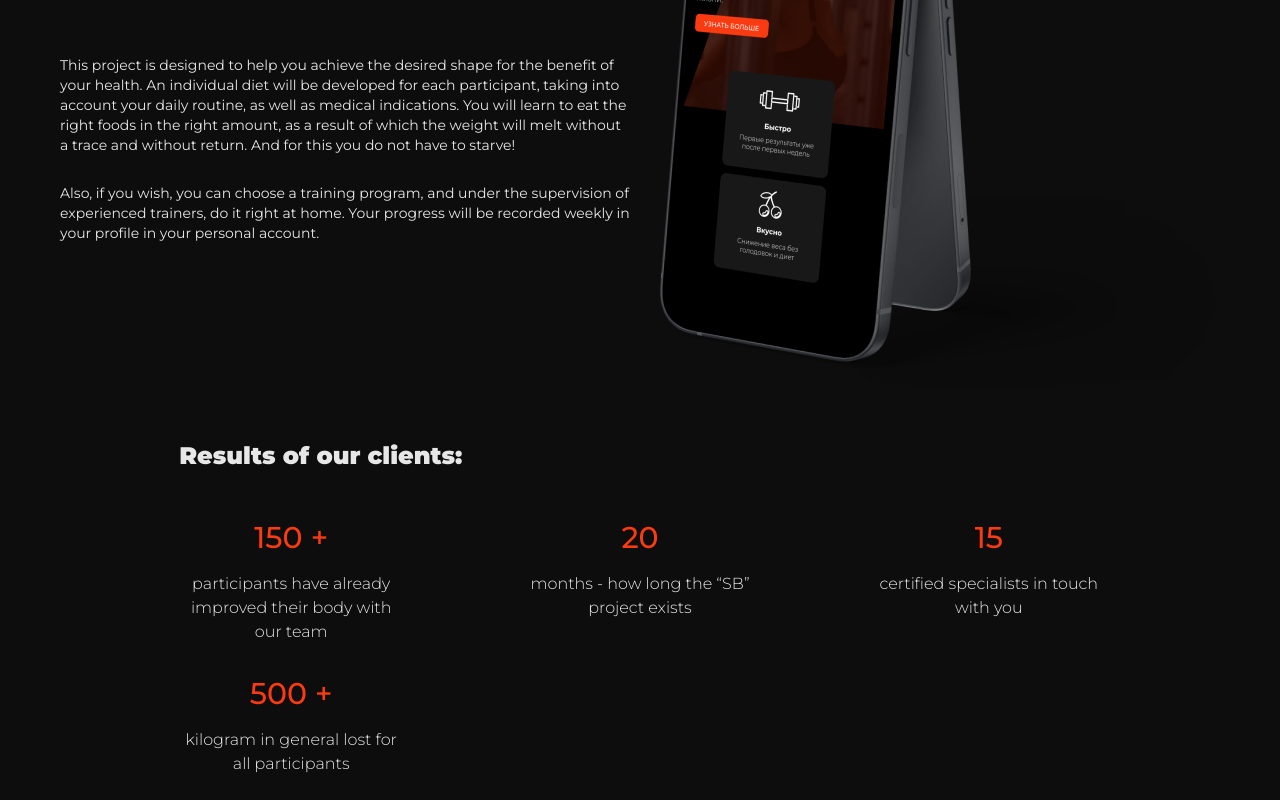
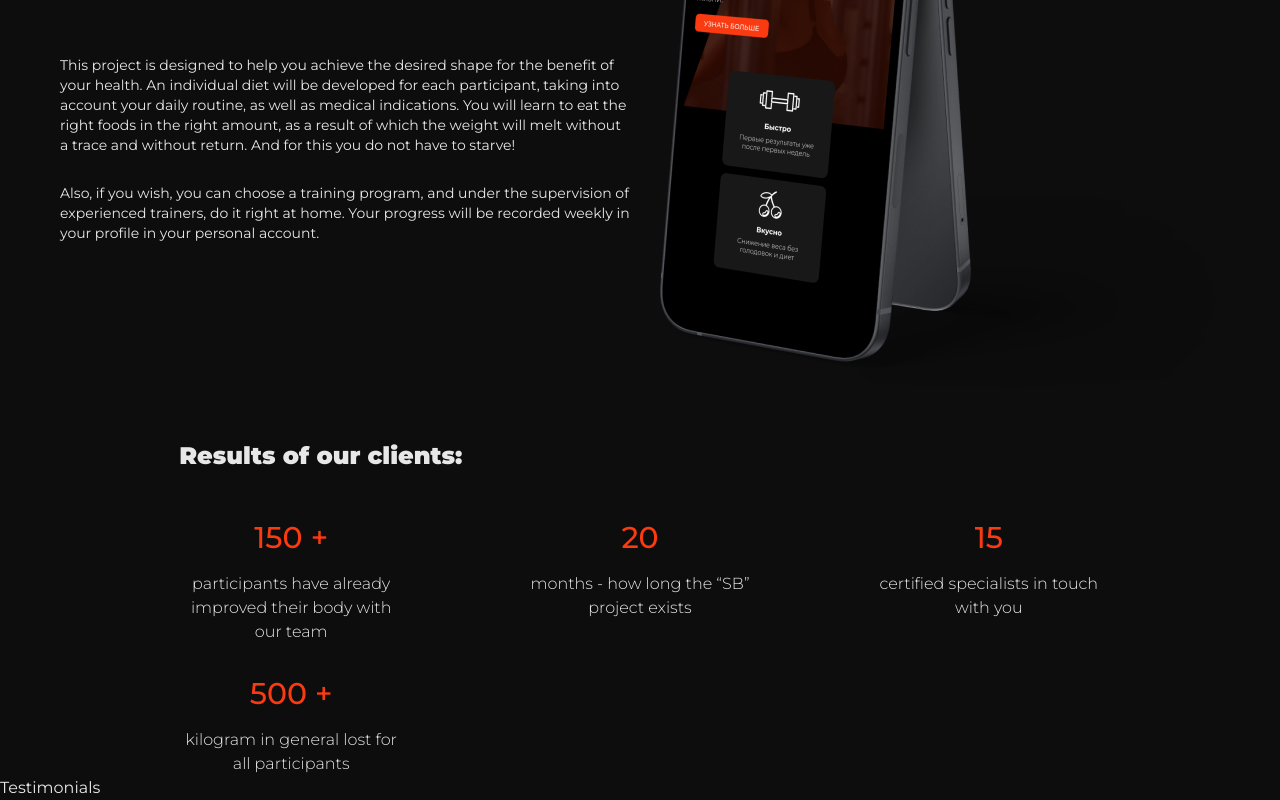
Before and after one commit to felpfsf/sb-fitness-app-lading, a React (Vite) app: page / in a window 1280 px wide. Shown: the part 993-1793 px from the top of the page. Before the commit the page ends 1769 px from the top, so only its background shows below. Built offline with nearby package versions, Linux system fonts and the light colour scheme.

Commit message:
testimonials section

```diff
--- a/src/App.jsx
+++ b/src/App.jsx
@@ -2,6 +2,7 @@ import About from "./components/about/About"
 import Hero from "./components/hero/Hero"
 import Navbar from "./components/navbar/Navbar"
 import Results from "./components/results/Results"
+import Testimonials from "./components/testimonials/Testimonials"
 
 
 function App() {
@@ -12,6 +13,7 @@ function App() {
       <Hero />
       <About />
       <Results />
+      <Testimonials />
     </>
   )
 }
--- /dev/null
+++ b/src/components/testimonials/Testimonials.jsx
@@ -0,0 +1,7 @@
+const Testimonials = () => {
+  return (
+    <div>Testimonials</div>
+  )
+}
+
+export default Testimonials
```
